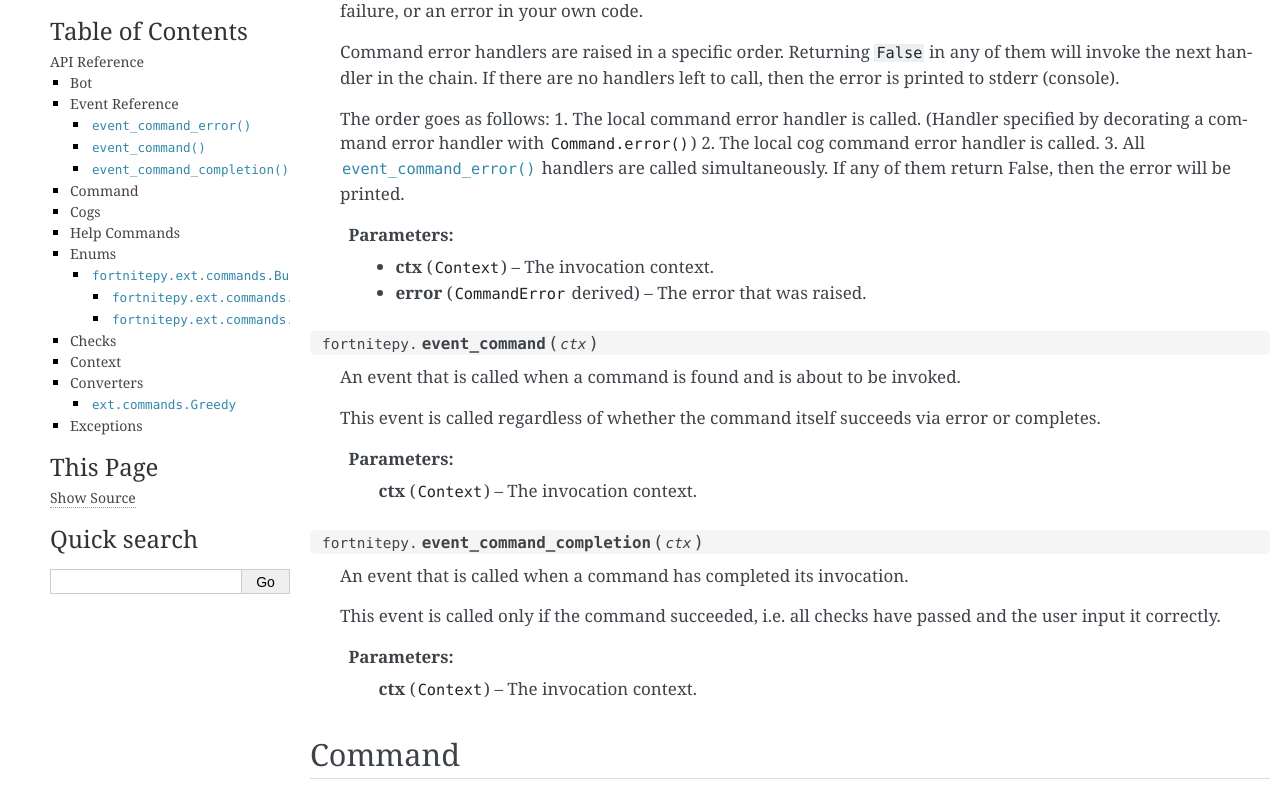
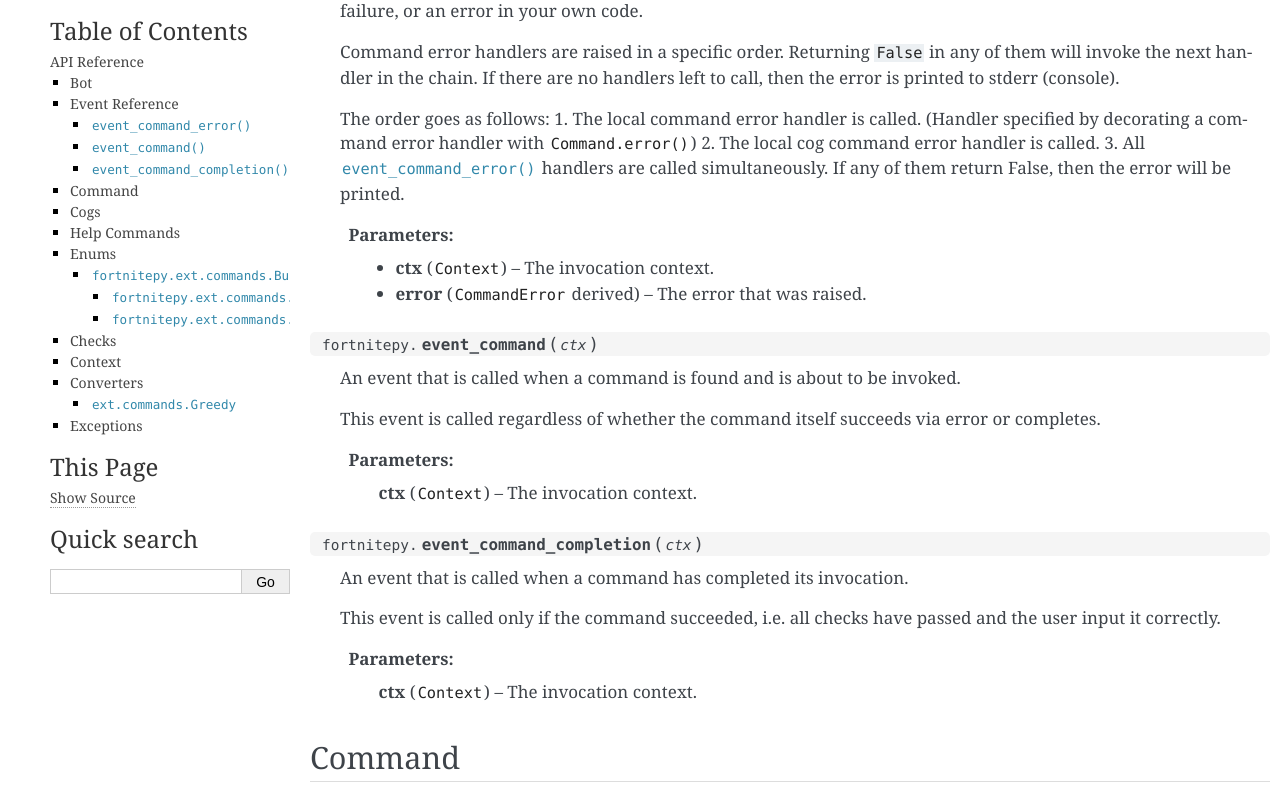
Before and after one commit to Terbau/fortnitepy, a Sphinx documentation site: the page built from docs/ext/commands/api.rst, in a window 1280 px wide and 1400 px high, scrolled down 497 px. Shown: the top 789 px of the window. Built offline with Sphinx 7.4.7, drawn with Linux system fonts in a browser that asks for light colours; grey boxes are pictures that could not be loaded.

Commit message:
Update style.css

```diff
--- a/docs/_static/style.css
+++ b/docs/_static/style.css
@@ -122,12 +122,13 @@
 	border-left: 5px solid #dbdbdb;
 }
 
+/* Avoid clunky auto grids */
 dl.field-list {
   display: block !important;
 }
 
 dd {
-  margin-top: 8px !important;
+  margin-top: 9px !important;
   margin-bottom: 10px !important;
   margin-left: 30px !important;
 }
```
